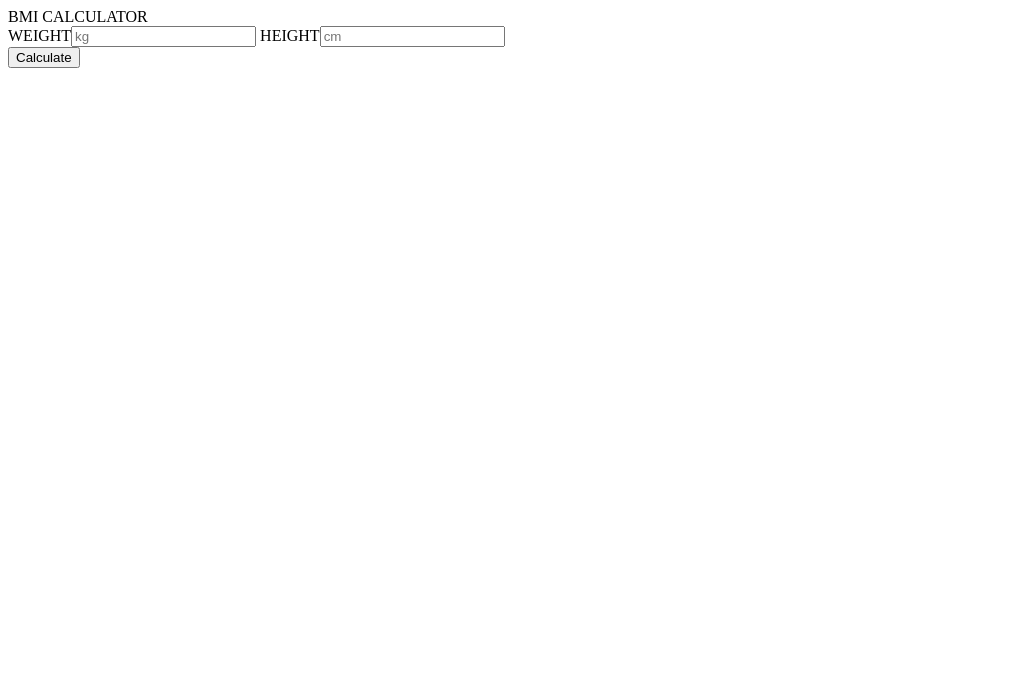
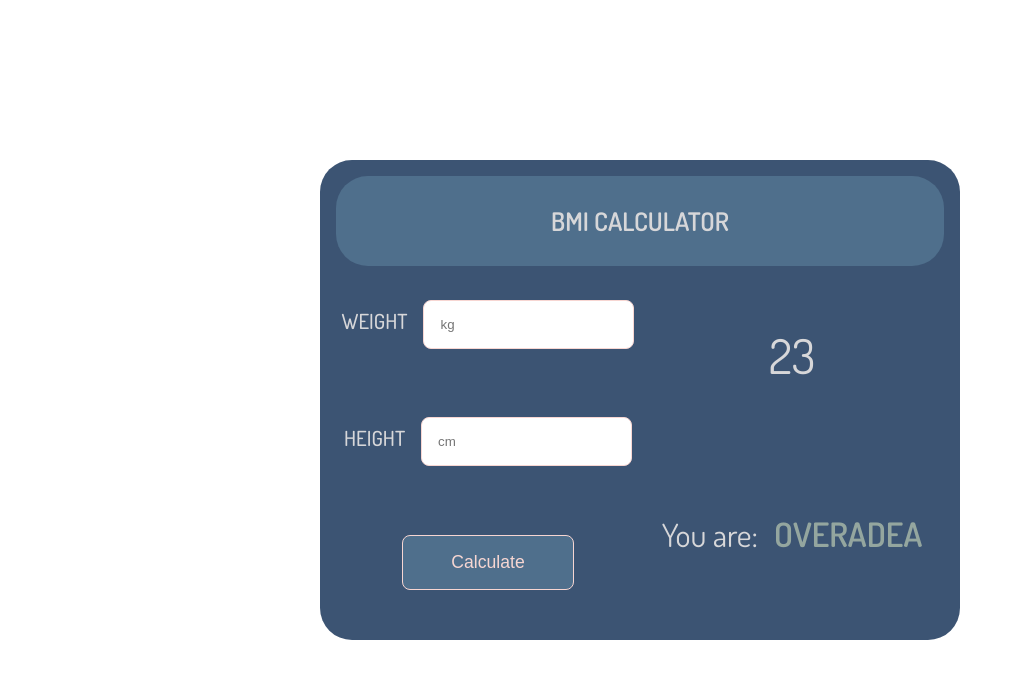
Before and after one commit to AlessandroDeFa/BMI-calculator-javascript, a plain HTML site: page index.html in a window 1280 px wide. Shown: the whole page, without its empty margins (0-1015 px from the left). Drawn offline with Linux system fonts and the light colour scheme.

Commit message:
update style.css

```diff
--- a/index.html
+++ b/index.html
@@ -9,13 +9,17 @@
 </head>
 <body>
   <div class="container">
+    <div class="title-bmi"><h1>BMI CALCULATOR</h1></div>
     <div class="content-calculator">
-      <div class="title-bmi">BMI CALCULATOR</div>
       <div class="container-input">
-        <label for="">WEIGHT</label><input type="number" placeholder="kg">
-        <label for="">HEIGHT</label><input type="number" placeholder="cm">
+        <div><label for="weight">WEIGHT</label><input id="weight" name="weight" type="number" placeholder="kg"></div>
+        <div><label for="height">HEIGHT</label><input id="height" name="height" type="number" placeholder="cm"></div>
+        <div><button class="button">Calculate</button></div>
       </div>
-      <div class="button"><button>Calculate</button></div>
+      <div class="container-result">
+        <div class="result">23</div>
+        <div class="comment">You are: <span class="comment-span">overadea</span></div>
+      </div>
     </div>
   </div>
 
--- a/style.css
+++ b/style.css
@@ -0,0 +1,106 @@
+@import url('https://fonts.googleapis.com/css2?family=Dosis:wght@300;400;500;600&display=swap');
+
+*{
+  padding: 0;
+  margin: 0;
+  box-sizing: border-box;
+}
+
+body {
+  width: 100%;
+  height: 100vh;
+  display: grid;
+  place-items: center;
+  font-family: 'Dosis', sans-serif;
+}
+/* CONTAINER-- */
+.container {
+  width: 50%;
+  height: 60%;
+  background-color: #3C5473;
+  color: #D7D7D9;
+  overflow: hidden;
+  padding: 1rem;
+  border-radius: 2rem;
+}
+
+/* TITLE-- */
+.title-bmi {
+  width: 100%;
+  height: 20%;
+  display: grid;
+  place-items: center;
+  background-color: #4F6F8C;
+  border-radius: 2rem;
+}
+.title-bmi h1 {
+  text-align: center;
+  font-size: clamp(1.5rem, 2vw, 2.5rem);
+}
+
+/* CONTENT CALCULATOR-- */
+.content-calculator {
+  width: 100%;
+  height: 80%;
+  display: grid;
+  grid-template-columns: 1fr 1fr;
+}
+/* --INPUT */
+.container-input {
+  width: 100%;
+  height: 100%;
+  display: flex;
+  flex-direction: column;
+  align-items: center;
+  justify-content: space-around;
+}
+#weight, #height {
+  outline: none;
+  border: 1px solid #F7D6D2;
+  padding: 1rem;
+  margin-left: 1rem;
+  border-radius: 0.5rem;
+}
+label {
+  font-size: 1.3rem;
+  font-weight: 500;
+}
+/* --BUTTON */
+.button {
+  padding: 1rem 3rem;
+  border-radius: 0.5rem;
+  font-size: 1.1rem;
+  background-color: #4F6F8C;
+  border: 1px solid #F7D6D2;
+  color: #F7D6D2;
+  transition: all 300ms ease;
+}
+.button:hover {
+  background-color: #F7D6D2;
+  color: #4F6F8C;
+  transform: scale(0.95);
+}
+/* --FINAL RESULT */
+.result {
+  width: 100%;
+  height: 50%;
+  display: grid;
+  place-items: center;
+  font-size: 3rem;
+}
+.comment {
+  width: 100%;
+  height: 50%;
+  font-size: 2rem;
+  display: flex;
+  justify-content: center;
+  align-items: center;
+}
+
+.comment-span {
+  margin-left: 1rem;
+  font-size: 2.1rem;
+  color: #94A69F;
+  text-transform: uppercase;
+  font-weight: 600;
+}
```
